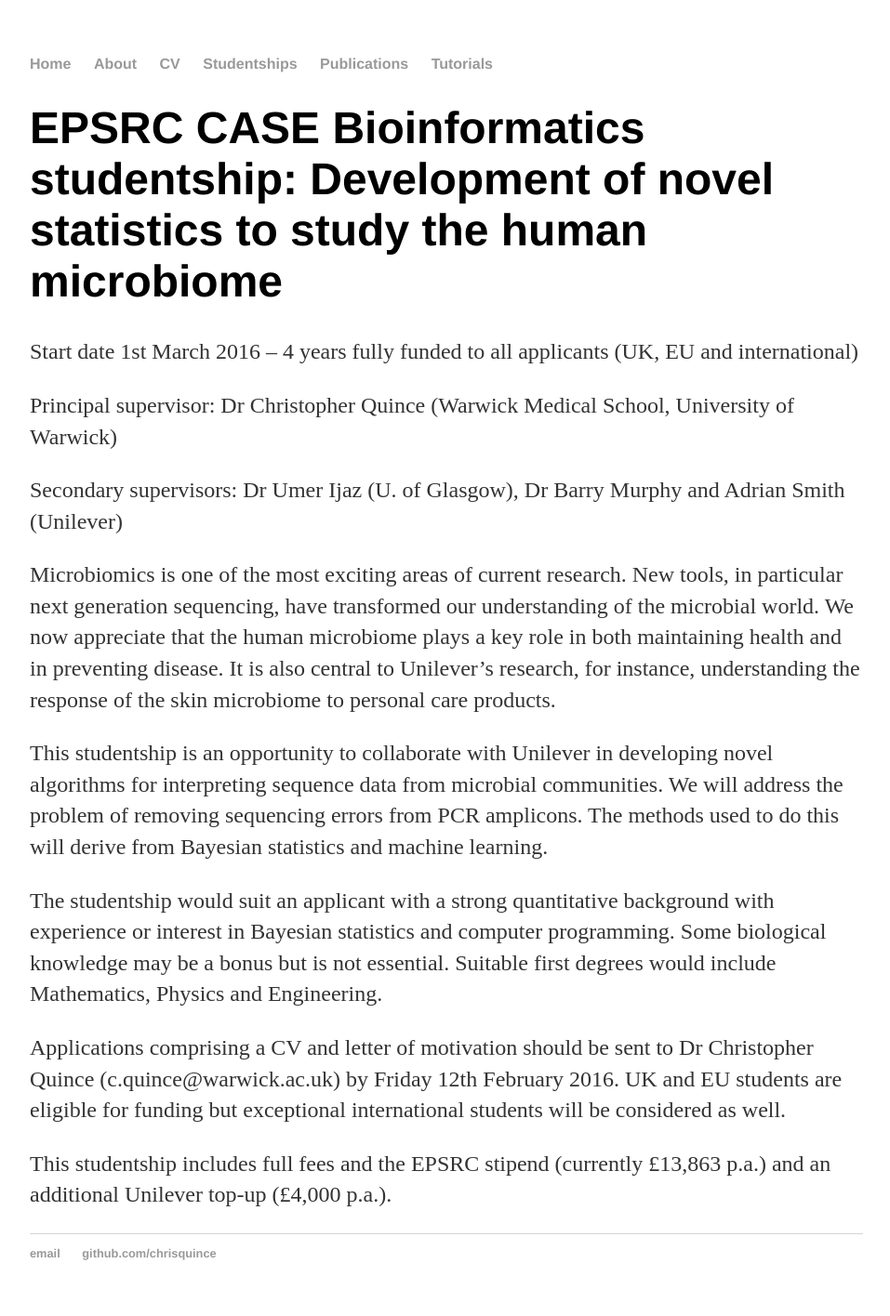
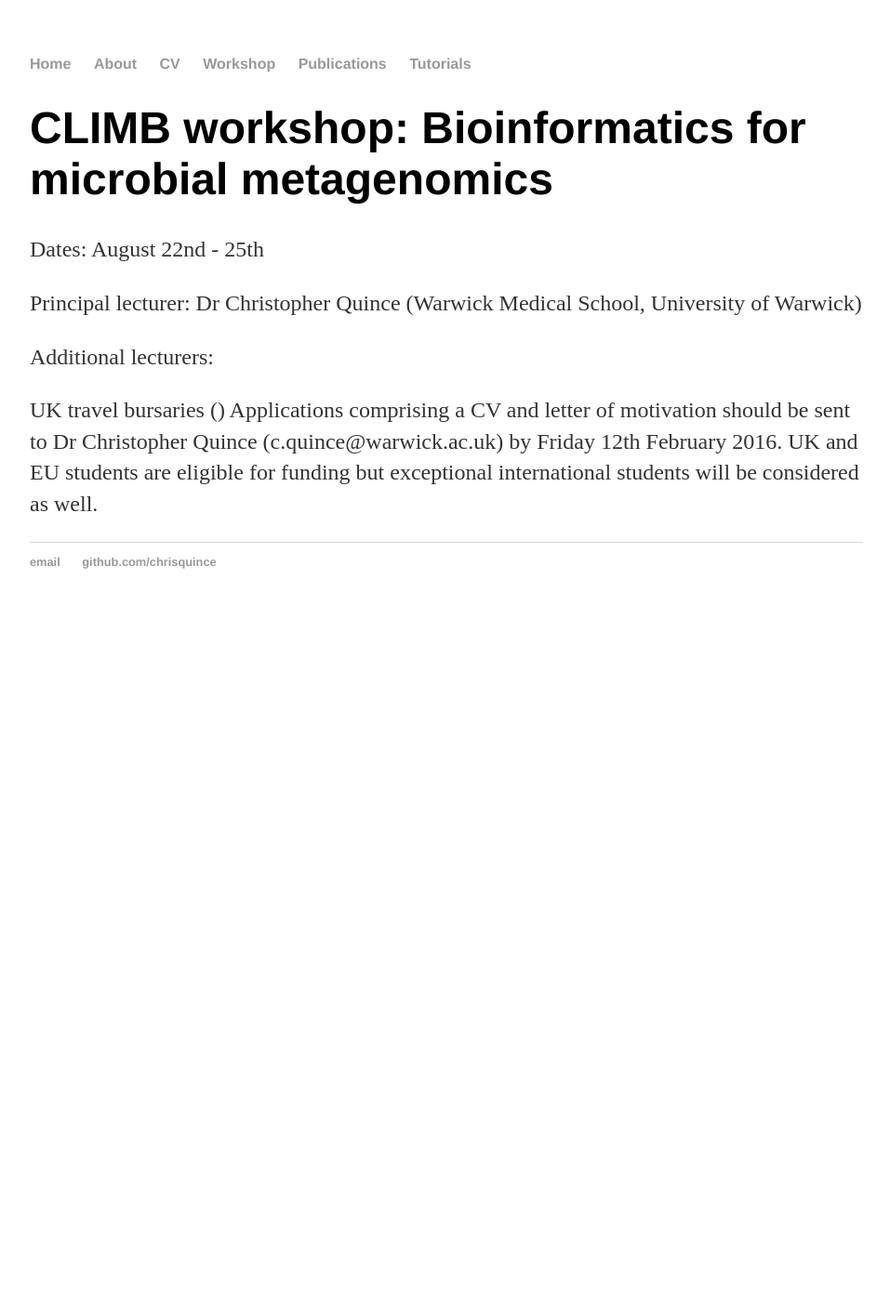
Before and after one commit to chrisquince/chrisquince.github.io, a Jekyll site: the page built from workshop/index.html, in a window 1280 px wide. Shown: the whole page at 93% size, without its empty margins (160-1117 px from the left). Built offline with Jekyll 4.4.1, drawn with Linux system fonts in a browser that asks for light colours; after the commit the page ends 900 px from its top, so only the background shows below that.

Commit message:
Update workshop

```diff
--- a/_layouts/default.html
+++ b/_layouts/default.html
@@ -11,8 +11,8 @@
 	    			<li><a href="/">Home</a></li>
 	        		<li><a href="/about">About</a></li>
         			<li><a href="/cv">CV</a></li>
-        			<li><a href="/studentships">Studentships</a></li>
-        			<li><a href="/studentships">Publications</a></li>
+        			<li><a href="/workshop">Workshop</a></li>
+        			<li><a href="/publications">Publications</a></li>
         			<li><a href="/tutorials">Tutorials</a></li>
 	    		</ul>
 			</nav>
--- a/workshop/index.html
+++ b/workshop/index.html
@@ -3,30 +3,16 @@
 title: Chris Quince, Metagenomics bioinformatician
 ---
 <div class="blurb">
-	<h1>EPSRC CASE Bioinformatics studentship: Development of novel statistics to study the human microbiome</h1>
+	<h1>CLIMB workshop: Bioinformatics for microbial metagenomics</h1>
 
-  <p>Start date 1st March 2016 – 4 years fully funded to all applicants (UK, EU and international)</p>
+  <p>Dates: August 22nd - 25th</p>
 
-  <p>Principal supervisor: Dr Christopher Quince (Warwick Medical School, University of Warwick)</p>
+  <p>Principal lecturer: Dr Christopher Quince (Warwick Medical School, University of Warwick)</p>
 
-  <p>Secondary supervisors: Dr Umer Ijaz (U. of Glasgow), Dr Barry Murphy and Adrian Smith (Unilever)</p>
+  <p>Additional lecturers: </p>
 
-  <p>Microbiomics is one of the most exciting areas of current research. New tools, in particular next generation sequencing,
-  have transformed our understanding of the microbial world. We now appreciate that the human microbiome plays a
-  key role in both maintaining health and in preventing disease. It is also central to Unilever’s research,
-  for instance, understanding the response of the skin microbiome to personal care products.</p>
-
-  <p>This studentship is an opportunity to collaborate with Unilever in developing novel algorithms for
-  interpreting sequence data from microbial communities. We will address the problem of removing sequencing
-  errors from PCR amplicons. The methods used to do this will derive from Bayesian statistics and machine learning.</p>
-
-  <p>The studentship would suit an applicant with a strong quantitative background with experience or interest in
-  Bayesian statistics and computer programming. Some biological knowledge may be a bonus but is not essential.
-  Suitable first degrees would include Mathematics, Physics and Engineering.</p>
-
-  <p> Applications comprising a CV and letter of motivation should be sent to
+  <p> UK travel bursaries () Applications comprising a CV and letter of motivation should be sent to
   Dr Christopher Quince (c.quince@warwick.ac.uk) by Friday 12th February 2016.
   UK and EU students are eligible for funding but exceptional international students will be considered as well.</p>
 
-  <p> This studentship includes full fees and the EPSRC stipend (currently £13,863 p.a.) and an additional Unilever top-up (£4,000 p.a.).</p>
 </div><!-- /.blurb -->
```
